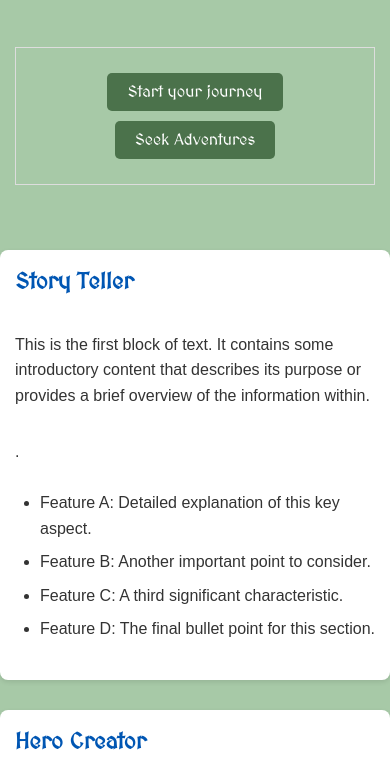
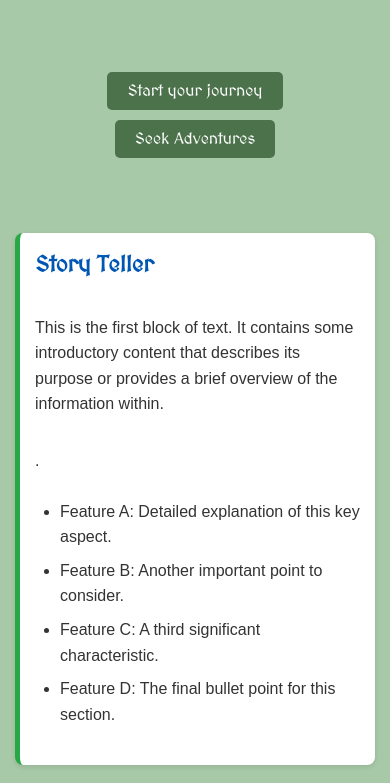
Before and after one commit to ruairi212/textbasedrp, a plain HTML site: page frontend/index.html in a window 390 px wide. Shown: the part 283-1066 px from the top of the page. Drawn offline with Linux system fonts and the light colour scheme; a web font is replaced by a local one.

Commit message:
changed to grid box

```diff
--- a/frontend/style.css
+++ b/frontend/style.css
@@ -1,29 +1,22 @@
 @import "https://fonts.googleapis.com/css?family=Press%20Start%202P";
 @import 'https://fonts.googleapis.com/css2?family=MedievalSharp&family=New+Rocker&display=swap';
-/* You have 'New Rocker' imported twice, can remove one */
-/* @import 'https://fonts.googleapis.com/css2?family=New+Rocker&display=swap'; */
 
 html, body {
     background-color: rgb(167, 201, 167);
     margin: 0;
     padding: 0;
-    /* Ensure body is a flex container only if you want ALL its direct children to be flex items */
-    /* If you want the main content areas to stack normally, remove display:flex from body */
 }
 
-body { /* This defines the main body styles, combining your two previous body blocks */
-    font-family: Arial, sans-serif; /* Default font, overridden by specific elements */
+body {
+    font-family: Arial, sans-serif;
     padding-top: 50px; /* Space for the fixed nav bar */
-    /* Remove display: flex; and justify-content: center; from body here
-       if you want the hero, buttons, and container to stack normally
-       and then center the container individually. This is usually cleaner. */
-    display: flex; /* Keep body as flex to control overall layout */
+    display: flex;
     flex-direction: column; /* Stack children vertically */
     align-items: center; /* Center children horizontally (including the container) */
-    min-height: 100vh; /* Ensure body takes full viewport height */
-    box-sizing: border-box; /* Include padding in element's total width/height */
+    min-height: 100vh;
+    box-sizing: border-box;
+    padding-bottom: 30px; /* Add some space at the bottom of the page */
 }
-
 
 /* Navigation Bar*/
 .topnav {
@@ -33,7 +26,7 @@ body { /* This defines the main body styles, combining your two previous body bl
     width: 100%;
     padding: 0 10px;
 
-    position: fixed; /* Stays at the top */
+    position: fixed;
     top: 0;
     left: 0;
     z-index: 1000;
@@ -41,13 +34,13 @@ body { /* This defines the main body styles, combining your two previous body bl
     box-shadow: 0 2px 5px rgba(0, 0, 0, 0.2);
 
     display: flex;
-    justify-content: flex-end; /* Aligns links to the right */
-    align-items: center; /* Vertically centers links */
+    justify-content: flex-end;
+    align-items: center;
 }
 
 .topnav a {
     display: block;
-    font-family: 'MedievalSharp', cursive; /* Add a generic fallback */
+    font-family: 'MedievalSharp', cursive;
     font-size: 1rem;
     line-height: 1;
     text-transform: uppercase;
@@ -69,22 +62,20 @@ body { /* This defines the main body styles, combining your two previous body bl
     color: #e0ffe0;
 }
 
-
 /*Paragraph explaining what the website does*/
 .hero {
-    padding-top: 50px; /* Added extra padding here because body's padding-top pushes everything down */
-    /* If body's padding-top is enough, this might not be needed or could be adjusted */
+    padding-top: 50px;
     display: flex;
     flex-direction: column;
     justify-content: center;
     align-items: center;
     font-family: 'MedievalSharp', cursive;
     font-size: 2rem;
-    text-align: center; /* Ensure text inside is centered */
-    width: 80%; /* Constrain width for better readability */
+    text-align: center;
+    width: 80%;
     max-width: 800px;
-    margin-bottom: 30px; /* Space below hero */
-    color: #333; /* Default text color */
+    margin-bottom: 30px;
+    color: #333;
 }
 
 .hero p {
@@ -94,9 +85,8 @@ body { /* This defines the main body styles, combining your two previous body bl
 
 /* Buttons on home page*/
 .frontpageButton {
-    text-align: center; /* Centers inline-level content (like buttons) horizontally */
+    text-align: center;
     padding: 20px;
-    border: 1px solid #ddd;
     margin-top: 20px;
     margin-bottom: 50px;
 }
@@ -117,36 +107,35 @@ body { /* This defines the main body styles, combining your two previous body bl
     background-color: #6a9b6a;
 }
 
-/* Three Blocks Container */
+
+/* Three Blocks Container - Using CSS Grid */
 .container {
-    display: flex;
-    justify-content: space-between;
-    align-items: flex-start; /* Align items to the top if their content heights differ */
+    display: grid; /* Changed from flex to grid */
+    grid-template-columns: repeat(3, 1fr); /* Creates 3 equal columns */
+    gap: 30px; /* Space between grid items (blocks) */
 
     width: 90%;
     max-width: 1200px;
-    /* The crucial part for centering this specific container: */
-    /* Since body is display: flex; flex-direction: column; align-items: center;,
-       the container itself will be centered horizontally by the body's align-items. */
-    margin-bottom: 50px; /* Add space below the blocks */
+    /* Body's align-items: center; will still center this container */
 }
 
 .block {
-    flex: 1;
-    margin: 0 15px; /* Horizontal margin between blocks */
+    /* No flex properties needed here as Grid is handling the layout */
+    /* flex: 1; is no longer necessary as grid-template-columns handles sizing */
+    margin: 0; /* Remove individual block margins since gap handles spacing */
     padding: 25px;
     border-radius: 8px;
-    background-color: #ffffff; /* Each block has its own white background */
-    box-shadow: 0 2px 5px rgba(0, 0, 0, 0.15); /* Slightly more prominent shadow for individual blocks */
+    background-color: #ffffff;
+    box-shadow: 0 2px 5px rgba(0, 0, 0, 0.15);
     color: #333;
     line-height: 1.6;
-    min-height: 250px; /* Ensure some consistent height even if content is short */
-    display: flex;
-    flex-direction: column; /* Stacks content inside the block vertically */
+    min-height: 250px; /* Still useful for visual consistency */
+    display: flex; /* Keep this to manage content *inside* the block (h2, p, ul/ol) */
+    flex-direction: column;
 }
 
 .block h2 {
-    font-family: 'MedievalSharp', cursive; /* Apply font to headings */
+    font-family: 'MedievalSharp', cursive;
     color: #0056b3;
     margin-top: 0;
     margin-bottom: 15px;
@@ -154,7 +143,7 @@ body { /* This defines the main body styles, combining your two previous body bl
 }
 
 .block h3 {
-    font-family: 'MedievalSharp', cursive; /* Apply font to subheadings */
+    font-family: 'MedievalSharp', cursive;
     color: #007bff;
     margin-top: 20px;
     margin-bottom: 10px;
@@ -178,14 +167,25 @@ body { /* This defines the main body styles, combining your two previous body bl
 }
 
 /* Specific left borders for each block */
+.block-1 {
+    border-left: 5px solid #28a745;
+}
+
+.block-2 {
+    border-left: 5px solid #007bff;
+}
+
+.block-3 {
+    border-left: 5px solid #ffc107;
+}
 
 /* Basic responsiveness for smaller screens */
 @media (max-width: 768px) {
     body {
-        padding: 15px; /* Adjust body padding for small screens */
+        padding: 15px;
     }
     .hero {
-        padding-top: 20px; /* Reduce hero padding on small screens if needed */
+        padding-top: 20px;
         font-size: 1.5rem;
     }
     .hero p {
@@ -193,16 +193,15 @@ body { /* This defines the main body styles, combining your two previous body bl
     }
 
     .container {
-        flex-direction: column; /* Stack blocks vertically */
-        align-items: center; /* Center them horizontally when stacked */
-        width: 100%; /* Container can take full width now that it has no background */
+        grid-template-columns: 1fr; /* On small screens, make it a single column */
+        gap: 20px; /* Adjust gap for vertical stacking */
+        width: 100%;
     }
 
     .block {
-        width: 100%; /* Blocks take full width when stacked */
-        margin: 15px 0; /* Vertical margin between stacked blocks */
-        min-height: auto; /* Allow height to adjust naturally */
-        box-shadow: 0 2px 5px rgba(0, 0, 0, 0.1); /* Adjust shadow for stacked blocks */
+        margin: 0; /* No horizontal margin when stacked */
+        min-height: auto;
+        box-shadow: 0 2px 5px rgba(0, 0, 0, 0.1);
     }
 }
 
```
